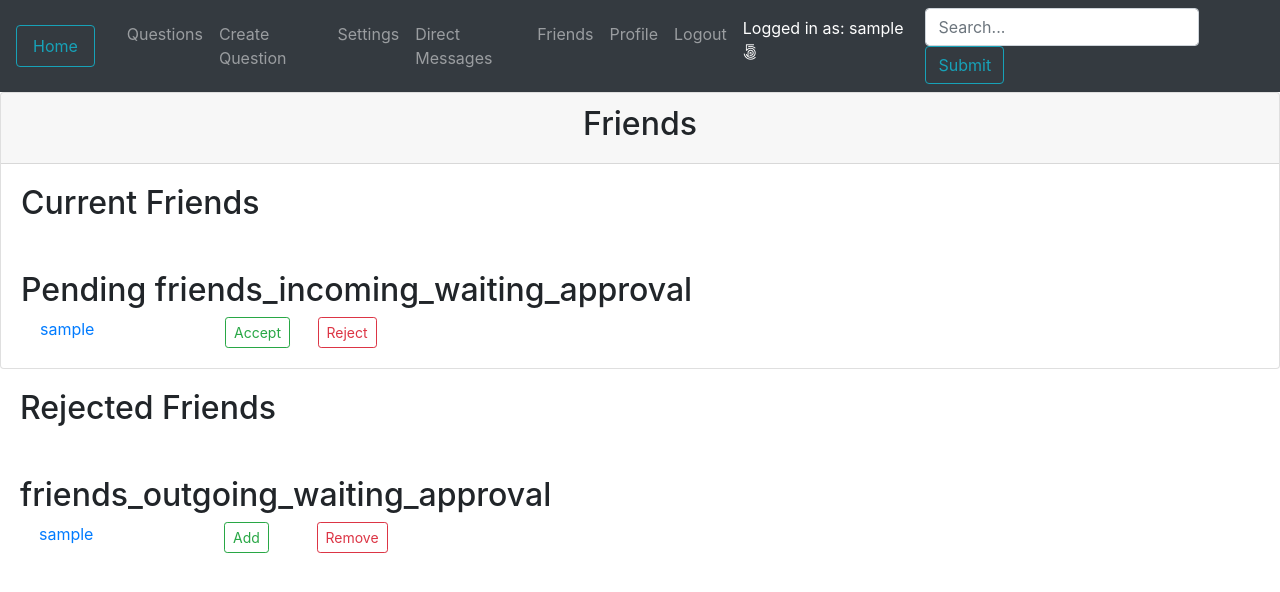
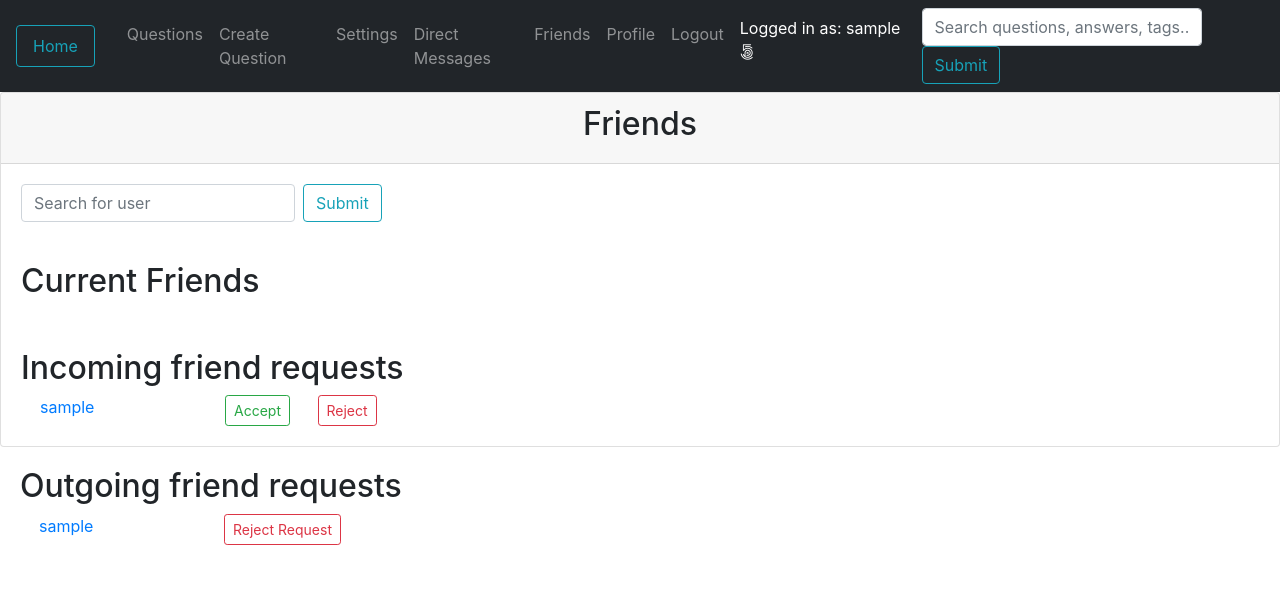
Before and after one commit to Seraph27/django-forum, a Django app: page /rex/friends/list in a window 1280 px wide. Shown: the top 592 px of the page. Run offline with Django 3.2, Linux system fonts and the light colour scheme; a user stored in the database is signed in; tables that the repository leaves empty hold one stand-in row (values such as "Sample post"); some libraries are stand-ins or nearby versions.

Commit message:
dms/a lot of things

```diff
--- a/rex_app/templates/rex_app/base.html
+++ b/rex_app/templates/rex_app/base.html
@@ -36,8 +36,7 @@
 
   <body>
 
-
-    <nav class="navbar navbar-expand-lg navbar-dark bg-dark">
+    <nav class="navbar navbar-expand-lg navbar-dark"  style="background-color: {{user.userattribute.get_background_color_display}};">
       <a class="nav-link btn btn-outline-info mr-4" href="{% url 'home' %}">Home</a>
 
       <button class="navbar-toggler" type="button" data-toggle="collapse" data-target="#navbarSupportedContent" aria-controls="navbarSupportedContent" aria-expanded="false" aria-label="Toggle navigation">
@@ -87,7 +86,7 @@
 
 
         <form class="form-inline my-2 my-lg-0" action="{% url 'search' %}">
-          <input class="form-control mr-sm-2" type="text" id="searchbox" placeholder="Search..." name="searchbox">
+          <input class="form-control mr-sm-2" type="text" id="searchbox" style="width:280px;"placeholder="Search questions, answers, tags..." name="searchbox">
           <input class="btn btn-outline-info" type="submit" value="Submit">
         </form>
       </div>
--- a/rex_app/templates/rex_app/directmessage_form.html
+++ b/rex_app/templates/rex_app/directmessage_form.html
@@ -8,7 +8,7 @@
 	<div class="card-header text-center">
 		<h2 class="text-center">Send message</h2>
 	</div>
-		<a href="{% url 'direct_message_list' %}" class="btn btn-outline-info">Sent messages</a>
+		<a href="{% url 'direct_message_list' %}" class="btn btn-outline-info">Inbox</a>
 
 	</div>
 
--- a/rex_app/templates/rex_app/directmessage_list.html
+++ b/rex_app/templates/rex_app/directmessage_list.html
@@ -1,10 +1,9 @@
 {% extends 'rex_app/base.html' %}
 
 {% block content %}
+{% load inbox_tags %}
 
-{% for dm in object_list %}
-    {{dm}}<br>
-{% endfor %}
+{% show_dms object_list request.user %}
 
 
 {% endblock content %}
--- a/rex_app/templates/rex_app/friends_list.html
+++ b/rex_app/templates/rex_app/friends_list.html
@@ -8,7 +8,12 @@
 	<div class="card-header text-center">
 		<h2 class="text-center">Friends</h2>
 	</div>
-
+	<div class="card-body">
+		<form class="form-inline my-2 my-lg-0" action="{% url 'search_for_user' %}">
+			<input class="form-control mr-sm-2" type="text" id="searchbox" placeholder="Search for user" name="searchbox">
+			<input class="btn btn-outline-info" type="submit" value="Submit">
+		</form>
+	</div>
 	<div class="card-body">
 		<h2>Current Friends</h2>
 
@@ -19,19 +24,6 @@
 						<a href="{% url 'profile' friend.user.pk %}">{{friend.user.username}}</a>
 					</div>
 
-					<div class="col-1">
-						<form method="post" action="{% url 'add_friend' friend.user.pk %}">
-							{% csrf_token %}
-							<input class="btn btn-outline-success btn-sm" type="submit" name="submit_mode" value="Add">
-						</form>
-					</div>
-
-					<div class="col-1 ">
-						<form method="post" action="{% url 'remove_friend' friend.pk %}">
-							{% csrf_token %}
-							<input class="btn btn-outline-danger btn-sm" type="submit" name="submit_mode" value="Remove">
-						</form>
-					</div>
 				</div>
 			</div>
 		{% endfor %}
@@ -40,7 +32,7 @@
 
 
 	<div class="card-body">
-		<h2>Pending friends_incoming_waiting_approval</h2>
+		<h2>Incoming friend requests</h2>
 		{% for friend in friends_incoming_waiting_approval%}
 
 			<div class="container ml-1">
@@ -57,7 +49,7 @@
 					</div>
 
 					<div class="col-1 ">
-						<form method="post" action="{% url 'accept_friend' friend.pk %}">
+						<form method="post" action="{% url 'reject_friend' friend.pk %}">
 							{% csrf_token %}
 							<input class="btn btn-outline-danger btn-sm" type="submit" name="submit_mode" value="Reject">
 						</form>
@@ -68,38 +60,8 @@
 	</div>
 </div>
 
-
 <div class="card-body">
-	<h2>Rejected Friends</h2>
-	{% for friend in friends_rejected %}
-
-		<div class="container ml-1">
-			<div class="row justify-content-start no-gutters">
-				<div class="col-2">
-					<a href="{% url 'profile' user.pk %}">{{friend.user.username}}</a>
-				</div>
-
-				<div class="col-1">
-					<form method="post" action="{% url 'add_friend' friend.user.pk %}">
-						{% csrf_token %}
-						<input class="btn btn-outline-success btn-sm" type="submit" name="submit_mode" value="Add">
-					</form>
-				</div>
-
-				<div class="col-1 ">
-					<form method="post" action="{% url 'remove_friend' friend.user.pk %}">
-						{% csrf_token %}
-						<input class="btn btn-outline-danger btn-sm" type="submit" name="submit_mode" value="Remove">
-					</form>
-				</div>
-			</div>
-		</div>
-	{% endfor %}
-</div>
-
-
-<div class="card-body">
-	<h2>friends_outgoing_waiting_approval</h2>
+	<h2>Outgoing friend requests</h2>
 	{% for friend in friends_outgoing_waiting_approval %}
 
 		<div class="container ml-1">
@@ -108,17 +70,10 @@
 					<a href="{% url 'profile' user.pk %}">{{friend.user.username}}</a>
 				</div>
 
-				<div class="col-1">
-					<form method="post" action="{% url 'add_friend' friend.user.pk %}">
+				<div class="col-1 ">
+					<form method="post" action="{% url 'reject_friend' friend.pk %}">
 						{% csrf_token %}
-						<input class="btn btn-outline-success btn-sm" type="submit" name="submit_mode" value="Add">
-					</form>
-				</div>
-
-				<div class="col-1 ">
-					<form method="post" action="{% url 'remove_friend' friend.user.pk %}">
-						{% csrf_token %}
-						<input class="btn btn-outline-danger btn-sm" type="submit" name="submit_mode" value="Remove">
+						<input class="btn btn-outline-danger btn-sm" type="submit" name="submit_mode" value="Reject Request">
 					</form>
 				</div>
 			</div>
--- a/rex_app/templates/rex_app/search.html
+++ b/rex_app/templates/rex_app/search.html
@@ -17,7 +17,7 @@
 		<p class="card-text">
 			<h4 class="text-center">Search by question:</h4><br>
 			{% for question in search_results_for_question %}
-				<a href="{% url 'question_detail' question.pk %}">{{question}}</a><br>
+				<a href="{% url 'question_detail' question.pk %}">{{question.title}}</a><br>
 			{% endfor %}
 
 		</p>
--- /dev/null
+++ b/rex_app/templates/rex_app/tags/inbox/dm_list.html
@@ -0,0 +1,6 @@
+{% for name, dms in dm_list.items %}
+    <h1>{{name}}</h1>
+    {% for dm in dms %}
+        {{dm}}<br/>
+    {% endfor %}
+{% endfor %}
--- a/rex_app/urls.py
+++ b/rex_app/urls.py
@@ -6,12 +6,14 @@
 
     path('home', views.home_detail, name='home'),
     path('question/create', views.create_question, name='create_question'),
+    path('tag/create', views.create_tag, name='create_tag'),
     path('answer/create/<int:question_pk>', views.create_answer, name='create_answer'),
     path('answer/edit/<int:answer_pk>', views.edit_answer, name='edit_answer'),
     path('comment/create/<int:answer_pk>', views.create_comment, name='create_comment'),
     path('question/<int:pk>', views.question_detail, name='question_detail'),
     path('question/edit/<int:pk>', views.EditQuestion.as_view(), name='edit_question'),
     path('search', views.search, name='search'),
+    path('search_for_user', views.search_for_user, name='search_for_user'),
     path('upvote/<int:answer_pk>', views.upvote, name='upvote'),
     path('downvote/<int:answer_pk>', views.downvote, name='downvote'),
     path('accept/<int:answer_pk>', views.mark_accepted, name='accept'),
@@ -20,6 +22,7 @@
     path('friends/add/<int:pk>', views.add_friend, name='add_friend'),
     path('friends/remove/<int:pk>', views.remove_friend, name='remove_friend'),
     path('friends/accept/<int:pk>', views.accept_friend, name='accept_friend'),
+    path('friends/reject/<int:pk>', views.reject_friend, name='reject_friend'),
     path('dm/list', views.DirectMessageList.as_view(), name='direct_message_list'),
     path('dm/create', views.DirectMessageCreate.as_view(), name='direct_message_create'),
     path('profile/<int:pk>', views.Profile.as_view(), name='profile')
--- a/rex_app/views.py
+++ b/rex_app/views.py
@@ -12,23 +12,22 @@
 from django.views.generic.edit import FormMixin
 from django.views.generic.list import MultipleObjectMixin
 from .models import *
-from .reputation import upvote_allowed
+from .reputation import upvote_allowed, add_rep_for_question
 
 from django.views.generic import ListView, CreateView, UpdateView, DetailView
 from django.db import IntegrityError
-
+from django.db.models import Q
 from crispy_forms.helper import FormHelper
 from crispy_forms.layout import Submit, Layout, Fieldset, ButtonHolder
 
 
-class DirectMessageList(PermissionRequiredMixin, ListView):
-    permission_required = 'moderator'
+class DirectMessageList(LoginRequiredMixin, ListView):
     model = DirectMessage
 
     def get_queryset(self):
         qs = super().get_queryset()
 
-        return qs.filter(from_user=self.request.user)
+        return qs.filter(Q(from_user=self.request.user) | Q(to_user=self.request.user))
 
 
 class DirectMessageForm(forms.ModelForm):
@@ -99,7 +98,11 @@
 class QuestionForm(forms.ModelForm):
     class Meta:
         model = Question
-        fields = ['text', 'tag']
+        fields = ['title', 'text', 'tag']
+        widgets = {
+            'text': forms.Textarea(attrs={'cols':200, 'rows': 20}),
+
+        }
 
 
 @login_required
@@ -110,13 +113,12 @@
         form = QuestionForm(request.POST)
 
         if form.is_valid():
-            ua = get_object_or_404(UserAttribute, user=request.user)
+            add_rep_for_question(request.user)
             question = form.save(commit=False)
             question.asked_by = request.user
             question.save()
             form.save_m2m()
-            ua.reputation += 10
-            ua.save()
+
             messages.add_message(request, messages.SUCCESS, 'Question successfully created!')
             return redirect('question_detail', pk=question.pk)
 
@@ -140,6 +142,41 @@
     def get_success_url(self):
         messages.add_message(self.request, messages.SUCCESS, 'question successfully edited!')
         return reverse('question_detail', kwargs={'pk':self.get_object().pk})
+
+class TagForm(forms.ModelForm):
+    class Meta:
+        model = Tag
+        fields = ['text']
+
+@login_required
+def create_tag(request):
+
+    if request.method == 'POST':
+
+        form = TagForm(request.POST)
+
+        if form.is_valid():
+            tag = form.save(commit=False)
+            for t in Tag.objects.all():
+                if t.text == form.cleaned_data['text']:
+                    messages.add_message(request, messages.ERROR, 'Tag already exists!')
+                    return redirect('create_question')
+
+            tag.text = form.cleaned_data['text']
+            tag.save()
+            messages.add_message(request, messages.SUCCESS, 'Tag successfully created!')
+            return redirect('create_question')
+
+
+        else:
+            messages.add_message(request, messages.ERROR, 'Terrible form D; ')
+
+    else:
+        form = TagForm()
+
+    return render(request, 'rex_app/create_tag.html', {
+        'form': form,
+    })
 
 class UserAttributeForm(forms.ModelForm):
     class Meta:
@@ -191,10 +228,22 @@
 @login_required
 def remove_friend(request, pk):
 
-    friend_to_remove = get_object_or_404(FriendAdditionalDetail, pk=pk)
+    my_attributes = UserAttribute.objects.get(user__username=request.user)   #user (in UserAttribute) >> username (in User) use ris in userattribute
+    friend_to_remove = User.objects.get(pk=pk)
 
-    friend_to_remove.delete()
-    messages.add_message(request, messages.ERROR, 'Removed ' + friend_to_remove.user.username + ' as friend!')
+    FriendAdditionalDetail.objects.filter(user_attribute=my_attributes, user=friend_to_remove).delete()
+
+    messages.add_message(request, messages.ERROR, 'Removed ' + friend_to_remove.username + ' as friend!')
+
+    return redirect('friends_list')
+
+@login_required
+def reject_friend(request, pk):
+
+    friend_request = get_object_or_404(FriendAdditionalDetail, pk=pk)
+    friend_request.delete()
+
+    messages.add_message(request, messages.ERROR, 'Rejected ' + friend_request.user_attribute.user.username + '\'s friend request!')
 
     return redirect('friends_list')
 
@@ -218,13 +267,12 @@
         form = AnswerForm(request.POST)
 
         if form.is_valid():
-            ua = get_object_or_404(UserAttribute, user=request.user)
+            add_rep_for_question(request.user)
             answer = form.save(commit=False)
             answer.question = Question.objects.get(pk=question_pk)
             answer.answered_by = request.user
             answer.save()
-            ua.reputation += 10
-            ua.save()
+
             messages.add_message(request, messages.SUCCESS, 'Answer successfully created!')
             return redirect('question_detail', pk=question_pk)
 
@@ -281,13 +329,13 @@
         form = CommentForm(request.POST)
 
         if form.is_valid():
-            ua = get_object_or_404(UserAttribute, user=request.user)
+
+            add_rep_for_question(request.user)
             comment = form.save(commit=False)
             comment.answer = Answer.objects.get(pk=answer_pk)
             comment.commented_by = request.user
             comment.save()
-            ua.reputation += 5
-            ua.save()
+
             messages.add_message(request, messages.SUCCESS, 'Comment successfully created!')
 
             return redirect('question_detail', pk=comment.answer.question.pk)
@@ -309,9 +357,9 @@
 
         query = request.GET.get('searchbox')
 
-        search_results_for_question = Question.objects.filter(text__icontains=query)
+        search_results_for_question = Question.objects.filter(Q(text__icontains=query) | Q(title__icontains=query))
         search_results_for_answer = Answer.objects.filter(text__icontains=query)
-        search_results_for_tag = Tag.objects.filter(text=query)
+        search_results_for_tag = Tag.objects.filter(text__icontains=query)
 
         return render(request, 'rex_app/search.html', {
                 'search_results_for_question': search_results_for_question,
@@ -319,6 +367,19 @@
                 'search_results_for_tag':search_results_for_tag,
                 'query': query,
             })
+
+@login_required
+def search_for_user(request):
+    if request.method == 'GET':
+
+        query = request.GET.get('searchbox')
+        search_results_for_username = User.objects.filter(username__icontains=query)
+
+        return render(request, 'rex_app/search_for_user.html', {
+                'search_results_for_username': search_results_for_username,
+                'query': query,
+            })
+
 
 @login_required
 def upvote(request, answer_pk):
@@ -329,7 +390,8 @@
         if upvote_allowed(request.user):
             upvote.upvotes += 1
             upvote.save()
-
+        else:
+            messages.add_message(request, messages.ERROR, 'Requires 20 reputation!')
     return redirect('question_detail', pk=upvote.question.pk)
 
 
@@ -338,9 +400,11 @@
     downvote = get_object_or_404(Answer, pk=answer_pk)
 
     if request.method == 'POST':
-        downvote.upvotes -= 1
-        downvote.save()
-
+        if upvote_allowed(request.user):
+            downvote.upvotes -= 1
+            downvote.save()
+        else:
+            messages.add_message(request, messages.ERROR, 'Requires 20 reputation!')
     return redirect('question_detail', pk=downvote.question.pk)
 
 
```
Also changed, not shown: rex_app/models.py (+7 -2 lines), rex_app/reputation.py (+9 -2 lines), rex_app/templates/rex_app/create_question.html (+6 -6 lines), rex_app/templates/rex_app/create_tag.html (added, +21 -0 lines), rex_app/templates/rex_app/profile.html (+7 -1 lines), rex_app/templates/rex_app/question_detail.html (+14 -10 lines), rex_app/templates/rex_app/search_for_user.html (added, +25 -0 lines), rex_app/templatetags/inbox_tags.py (added, +17 -0 lines), rex_app/migrations/0005_auto_20200807_0939.py (added), rex_app/migrations/0006_auto_20200807_0941.py (added), rex_app/migrations/0007_question_title.py (added), rex_app/migrations/0008_auto_20200807_1027.py (added).
